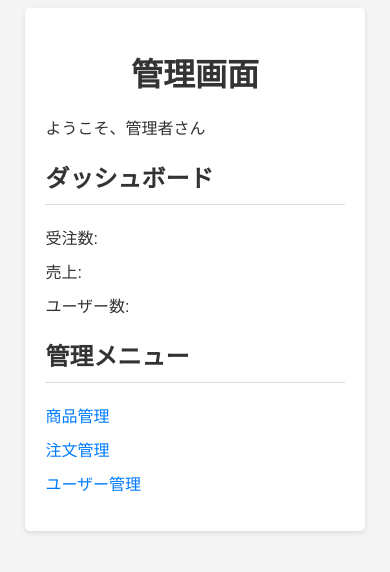
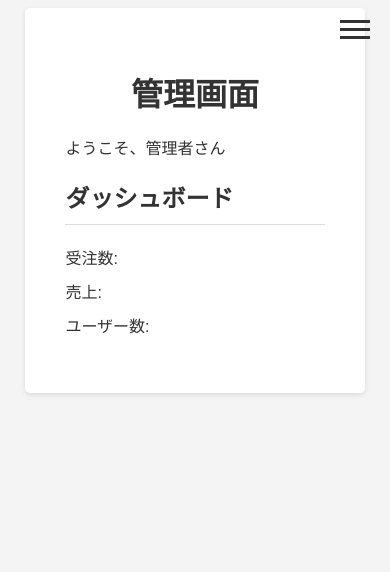
Before and after one commit to s2381110/Network_constraction_practice, a PHP site: page /admin_top.php in a window 390 px wide. Shown: the top 572 px of the page. Run offline with PHP 8.4, Linux system fonts and the light colour scheme; a stand-in replaces the project's code that opens the database connection.

Commit message:
add hamburger menu

```diff
--- /dev/null
+++ b/it17.fjct.fit.ac.jp/admin_script.js
@@ -0,0 +1,6 @@
+const hamburger = document.getElementById('hamburger');
+const nav = document.getElementById('nav');
+
+hamburger.addEventListener('click', () => {
+  nav.classList.toggle('open');
+});
--- a/it17.fjct.fit.ac.jp/admin_style.css
+++ b/it17.fjct.fit.ac.jp/admin_style.css
@@ -44,3 +44,75 @@ a {
 a:hover {
   text-decoration: underline;
 }
+
+/* ハンバーガーメニューのスタイル */
+#hamburger {
+  display: none; /* デフォルトでは非表示 */
+  position: fixed;
+  top: 20px;
+  right: 20px;
+  width: 30px;
+  height: 30px;
+  cursor: pointer;
+  z-index: 100;
+}
+
+#hamburger span {
+  display: block;
+  width: 100%;
+  height: 3px;
+  background-color: #333;
+  margin-bottom: 5px;
+  transition: all 0.3s ease-in-out;
+}
+
+/* メニューのスタイル */
+#nav {
+  position: fixed;
+  top: 0;
+  left: 0;
+  width: 250px;
+  height: 100%;
+  background-color: #fff;
+  transform: translateX(-100%);
+  transition: transform 0.3s ease-in-out;
+  z-index: 99;
+}
+
+#nav.open {
+  transform: translateX(0);
+}
+
+#menu {
+  list-style: none;
+  padding: 0;
+  margin-top: 50px;
+}
+
+#menu li a {
+  display: block;
+  padding: 15px;
+  text-decoration: none;
+  color: #333;
+}
+
+#menu li a:hover {
+  background-color: #f4f4f4;
+}
+
+/* コンテンツのスタイル */
+#content {
+  margin-left: 30px;
+  padding: 20px;
+}
+
+/* レスポンシブ対応 */
+@media (max-width: 768px) {
+  #hamburger {
+    display: block;
+  }
+
+  #content {
+    margin-left: 0;
+  }
+}
--- a/it17.fjct.fit.ac.jp/admin_top.php
+++ b/it17.fjct.fit.ac.jp/admin_top.php
@@ -1,12 +1,3 @@
-<?php
-// admin.php
-
-require_once 'db_connect.php';
-
-// データベースからデータを取得する処理などを記述
-
-?>
-
 <!DOCTYPE html>
 <html>
 <head>
@@ -17,27 +8,35 @@ require_once 'db_connect.php';
 
 <div id="container">
 
+  <nav id="nav">
+    <ul id="menu">
+      <li><a href="product_admin.php">商品管理</a></li>
+      <li><a href="order_list.php">注文管理</a></li>
+      <li><a href="user_list.php">ユーザー管理</a></li>
+    </ul>
+  </nav>
+
+  <div id="content">
     <h1>管理画面</h1>
-
     <p>ようこそ、管理者さん</p>
 
     <h2>ダッシュボード</h2>
-
     <ul>
       <li>受注数: </li>
       <li>売上: </li>
       <li>ユーザー数: </li>
     </ul>
+  </div>
 
-  <h2>管理メニュー</h2>
-
-  <ul>
-    <li><a href="product_admin.php">商品管理</a></li>
-    <li><a href="order_list.php">注文管理</a></li>
-    <li><a href="user_list.php">ユーザー管理</a></li>
-  </ul>
+  <div id="hamburger">
+    <span></span>
+    <span></span>
+    <span></span>
+  </div>
 
 </div>
 
+<script src="admin_script.js"></script>
+
 </body>
 </html>
```
Lines whose indentation alone changed are shown as unchanged.
